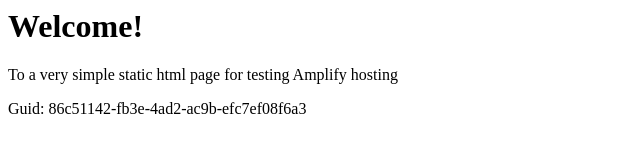
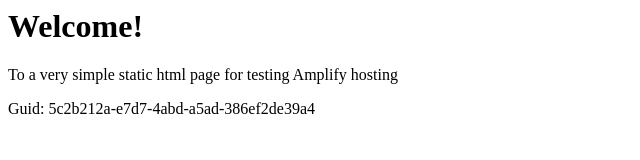
Before and after one commit to aws-aemilia-bah/Github-PR-Commit-Integration-Test-DoNotTouch-GitHubWebhookPushCanaryTest-v1-preprod-me-south-1, a website: page src/index.html in a window 1280 px wide. Shown: the full height of the page, 0-640 px from the left. Drawn offline with Linux system fonts and the light colour scheme.

Commit message:
commit from integ tests

```diff
--- a/src/index.html
+++ b/src/index.html
@@ -12,6 +12,6 @@
 <body>
     <h1>Welcome!</h1>
     <p>To a very simple static html page for testing Amplify hosting</p>
-    <p>Guid: 86c51142-fb3e-4ad2-ac9b-efc7ef08f6a3</p></body>
+    <p>Guid: 5c2b212a-e7d7-4abd-a5ad-386ef2de39a4</p></body>
 
 </html>
```
